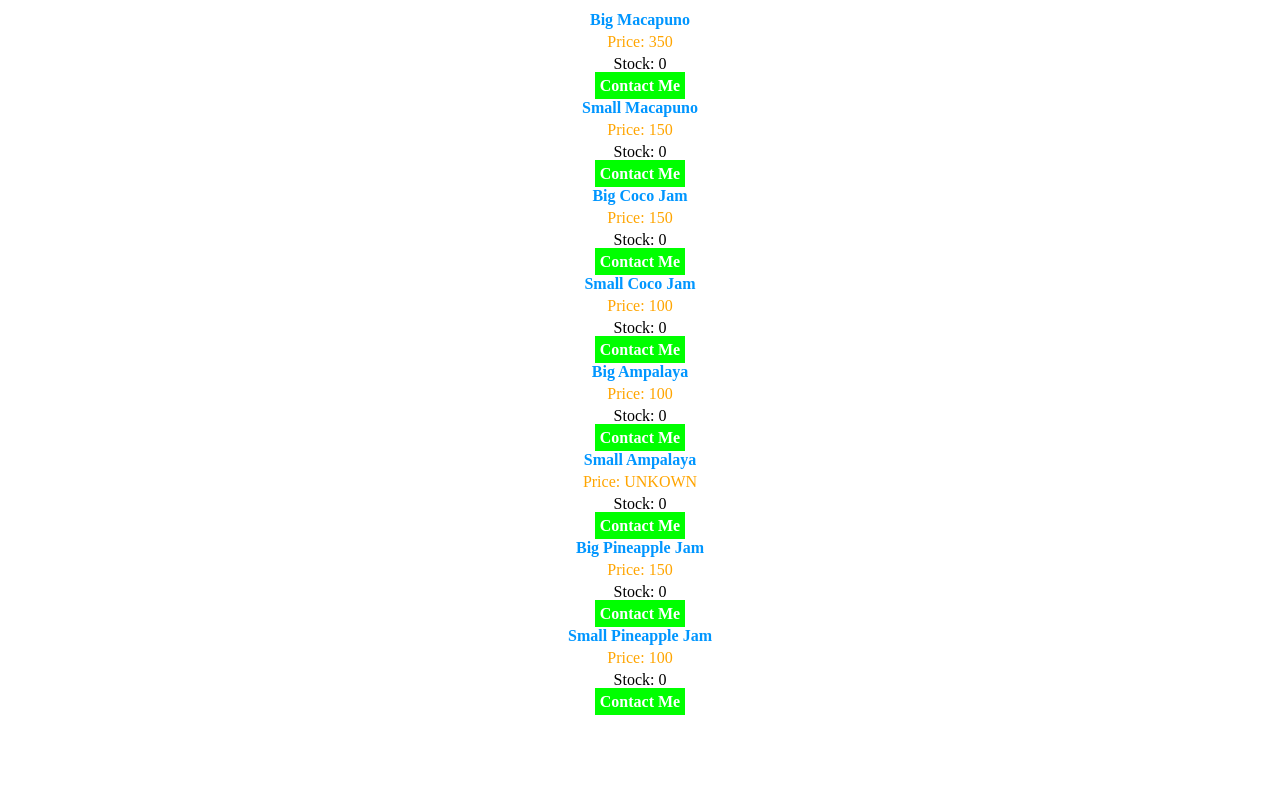
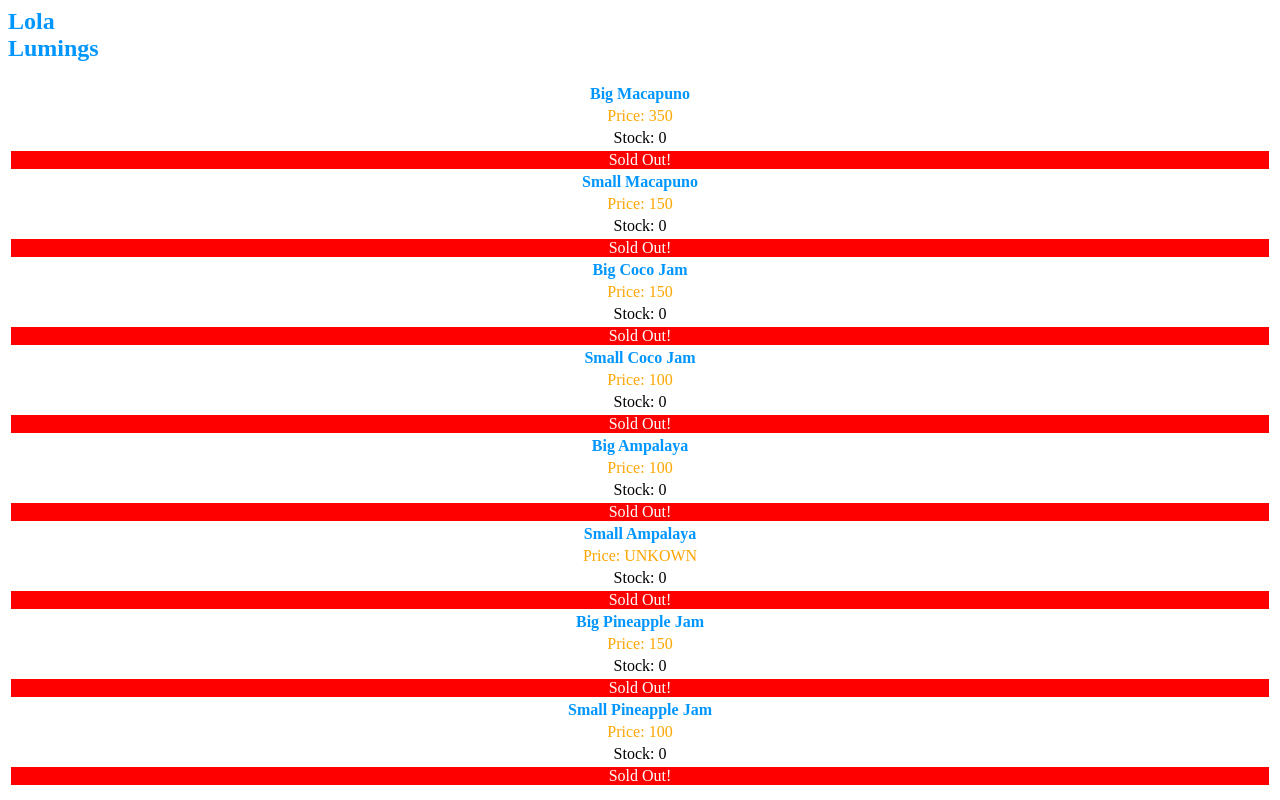
Before and after one commit to HJCDstudios/Database, a plain HTML site: page index.html in a window 1280 px wide. Drawn offline with Linux system fonts and the light colour scheme.

Commit message:
Update index.html

```diff
--- a/index.html
+++ b/index.html
@@ -4,6 +4,7 @@
 <script type="text/javascript" src="file:///android_asset/app.js"></script>
 </head>
 <body onLoad="load_prods();">
+<h2 style="color: rgb(0,150,255);">Lola<br>Lumings</h2>
 <div id="home">
 <table id="prods">
 </table>
@@ -37,7 +38,7 @@ function ge(j) {
   location="https://";
 }
 function btn(i) {
-  if (prods1.Sold_Out[i]) {
+  if (!prods1.Sold_Out[i]) {
     return ("<div class='contact' onClick='ge();app.ShowPopup(msg);'><b>Contact Me</b></div>").replace("msg","Contact me here");
   } else {
     return "<div class='sold_out'>Sold Out!</div>";
```
